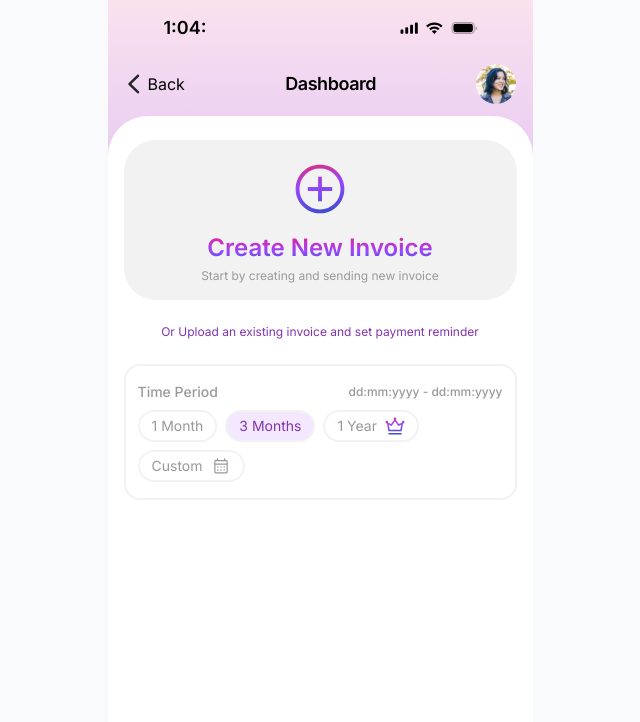
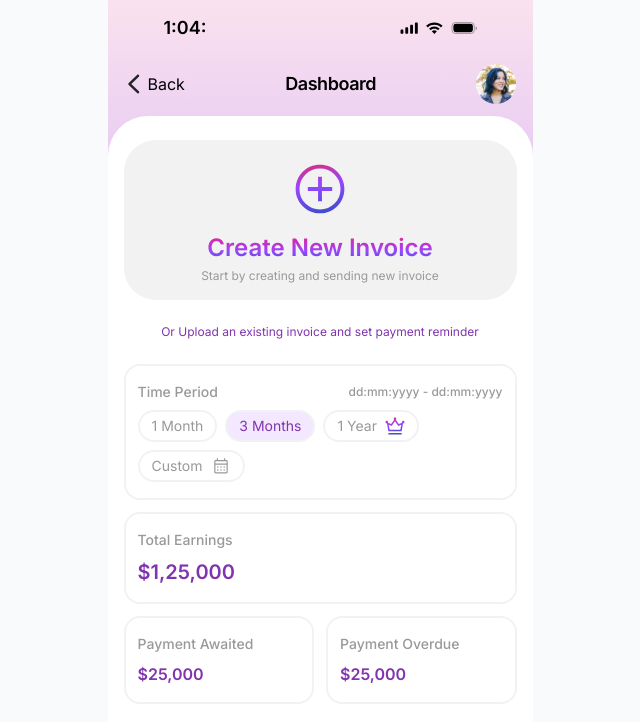
Before and after one commit to manishguhe301/figma-to-code, a React (Vite) app: page / in a window 1280 px wide. Shown: the top 722 px of the page, without its empty margins (320-960 px from the left). Built offline with nearby package versions, Linux system fonts and the light colour scheme.

Commit message:
feat: payments section

```diff
--- /dev/null
+++ b/src/components/CardHeader.jsx
@@ -0,0 +1,9 @@
+import React from 'react'
+
+const CardHeader = ({ children, className }) =>
+  <p className={`text-[#999999] text-sm font-medium ${className}`}>
+    {children}
+  </p>
+
+
+export default CardHeader
--- a/src/components/MainContent.jsx
+++ b/src/components/MainContent.jsx
@@ -2,6 +2,7 @@ import React from 'react'
 import CreateNewInvoiceBtn from './CreateNewInvoiceBtn'
 import CardWrapper from './CardWrapper'
 import TimePeriod from './TimePeriod'
+import Payments from './Payments'
 
 const MainContent = () => {
   return (
@@ -13,6 +14,7 @@ const MainContent = () => {
         Or Upload an existing invoice and set payment reminder
       </p>
       <TimePeriod />
+      <Payments />
     </div>
   )
 }
--- /dev/null
+++ b/src/components/Payments.jsx
@@ -0,0 +1,30 @@
+import React from 'react'
+import CardWrapper from './CardWrapper'
+import CardHeader from './CardHeader'
+
+const Payments = () => {
+  return (
+    <div className='flex flex-col gap-3 w-full'>
+      <CardWrapper className={'flex flex-col gap-2'}>
+        <CardHeader>Total Earnings</CardHeader>
+        <p className='text-xl font-semibold text-[#8134AF]'>$1,25,000</p>
+      </CardWrapper>
+      <div className="flex items-center gap-3 w-full">
+        <CardWrapper className={'flex flex-col gap-2 w-1/2'}>
+          <CardHeader>
+            Payment Awaited
+          </CardHeader>
+          <p className='text-base font-semibold text-[#8134AF]'>$25,000</p>
+        </CardWrapper>
+        <CardWrapper className={'flex flex-col gap-2 w-1/2'}>
+          <CardHeader>
+            Payment Overdue
+          </CardHeader>
+          <p className='text-base font-semibold text-[#8134AF]'>$25,000</p>
+        </CardWrapper>
+      </div>
+    </div>
+  )
+}
+
+export default Payments
--- a/src/components/TimePeriod.jsx
+++ b/src/components/TimePeriod.jsx
@@ -2,6 +2,7 @@ import React, { useState } from 'react'
 import CardWrapper from './CardWrapper'
 import { timePeriods } from '../../utils/constants'
 import Pill from './Pill'
+import CardHeader from './CardHeader'
 
 const TimePeriod = () => {
   const [activeIndex, setActiveIndex] = useState(1)
@@ -9,8 +10,8 @@ const TimePeriod = () => {
   return (
     <CardWrapper className='flex flex-col gap-2'>
       <div className="flex items-center w-full justify-between">
-        <p className='text-[#999999] text-sm font-medium'>Time Period</p>
-        <p className='text-[#999999] text-xs font-medium'>dd:mm:yyyy - dd:mm:yyyy</p>
+        <CardHeader>Time Period</CardHeader>
+        <CardHeader className='text-xs'>dd:mm:yyyy - dd:mm:yyyy</CardHeader>
       </div>
       <div className="flex items-center gap-2 flex-wrap">
         {timePeriods.map((t, index) => {
```
